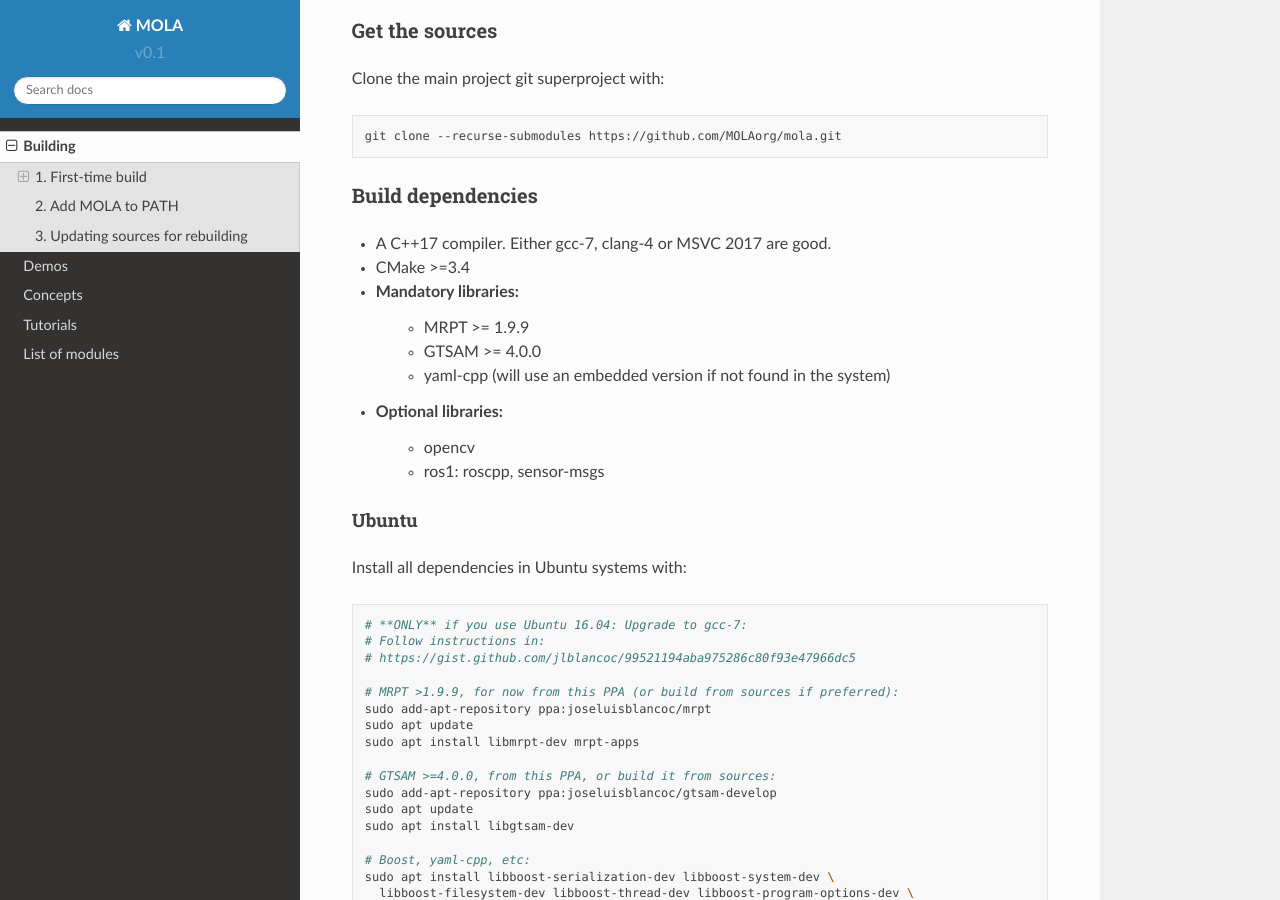
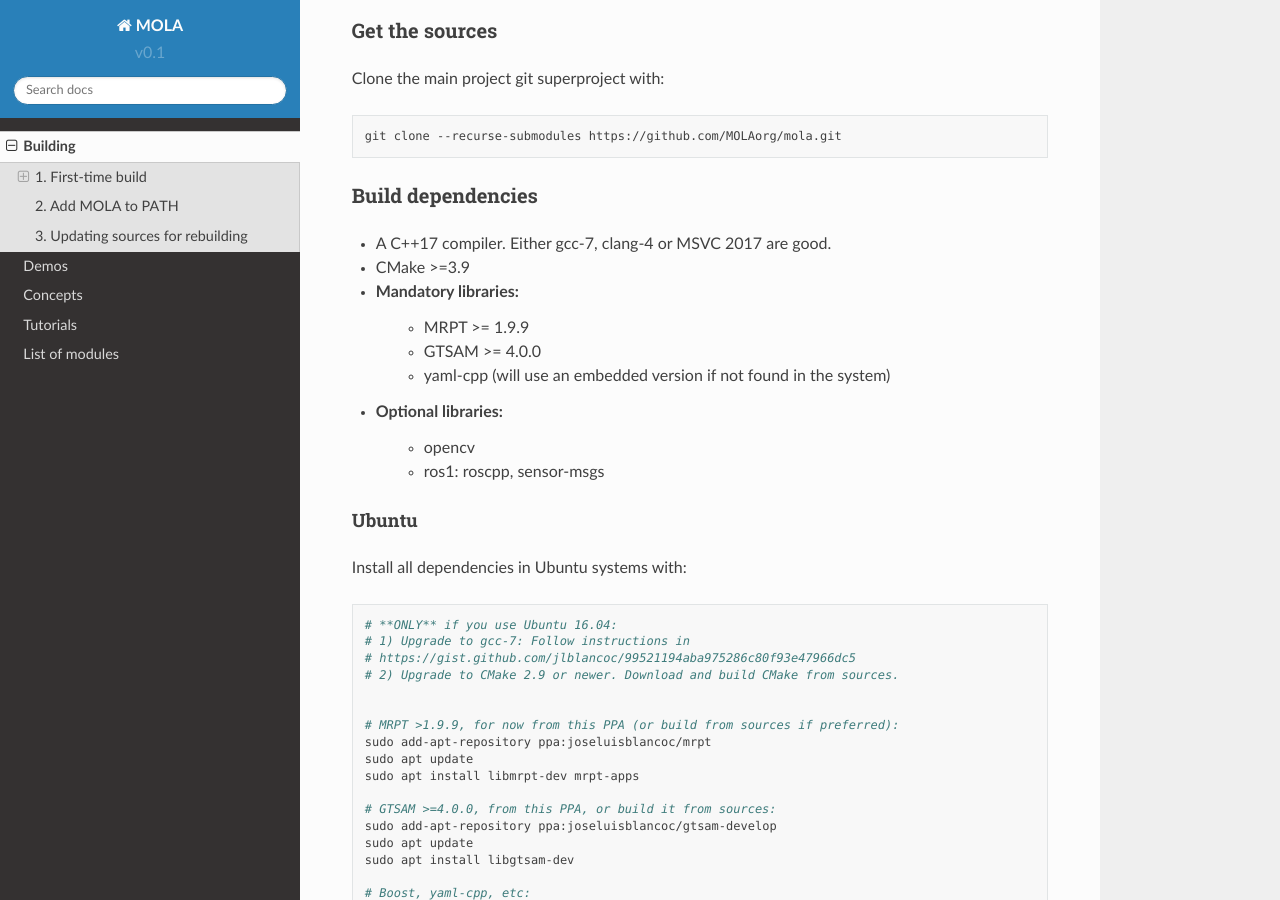
Before and after one commit to MOLAorg/mola, a Sphinx documentation site: the page built from docs/source/building.rst, in a window 1280 px wide and 900 px high, scrolled down 199 px. Built offline with Sphinx 7.4.7 and the Read the Docs theme 2.0.0, drawn with Linux system fonts in a browser that asks for light colours; pages that are not in the unit, such as notebooks, are missing from menus.

```diff
--- a/docs/source/building.rst
+++ b/docs/source/building.rst
@@ -19,7 +19,7 @@
 Build dependencies
 -----------------------
 - A C++17 compiler. Either gcc-7, clang-4 or MSVC 2017 are good.
-- CMake >=3.4
+- CMake >=3.9
 - Mandatory libraries:
    - MRPT >= 1.9.9
    - GTSAM >= 4.0.0
@@ -36,9 +36,11 @@
 
 .. code-block:: bash
 
-    # **ONLY** if you use Ubuntu 16.04: Upgrade to gcc-7:
-    # Follow instructions in:
+    # **ONLY** if you use Ubuntu 16.04:
+    # 1) Upgrade to gcc-7: Follow instructions in
     # https://gist.github.com/jlblancoc/99521194aba975286c80f93e47966dc5
+    # 2) Upgrade to CMake 2.9 or newer. Download and build CMake from sources.
+
 
     # MRPT >1.9.9, for now from this PPA (or build from sources if preferred):
     sudo add-apt-repository ppa:joseluisblancoc/mrpt
```
